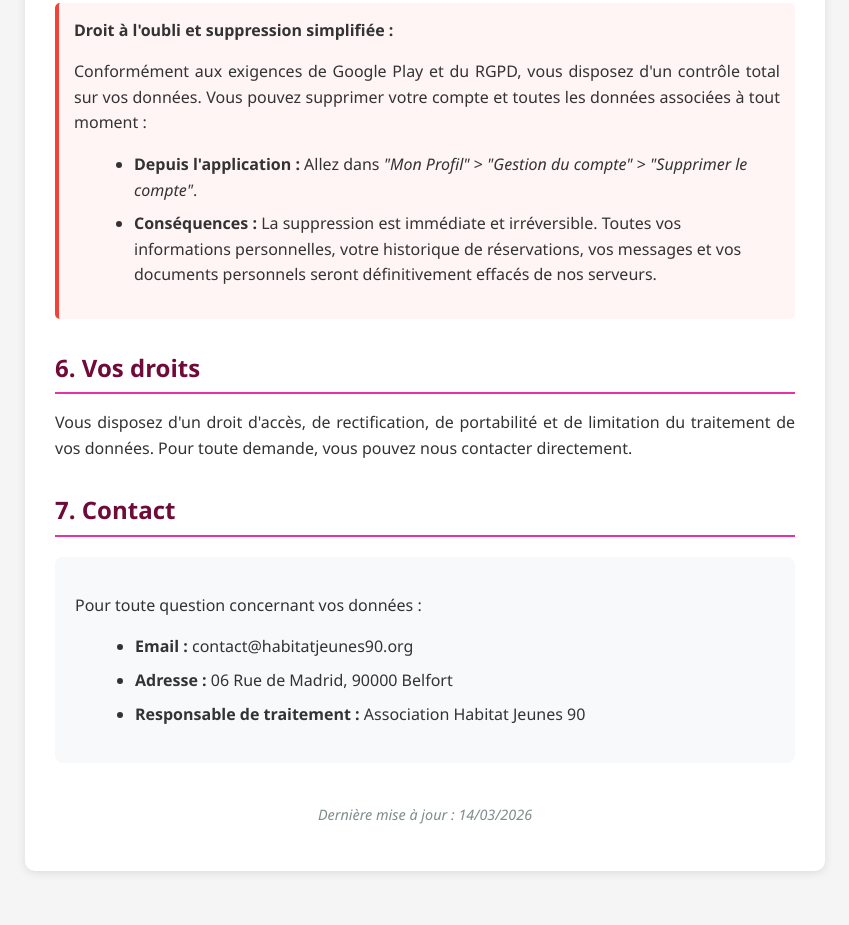
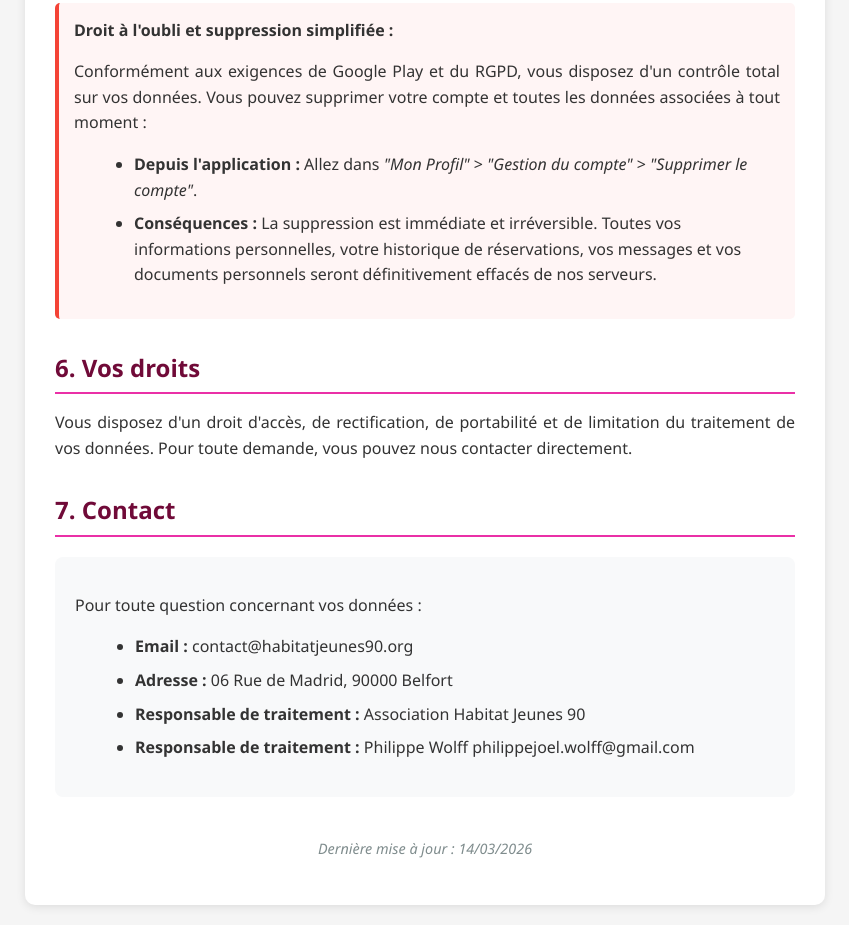
Before and after one commit to Joel-Philippe/habitat-jeunes-90-privacy-policy, a plain HTML site: page index.html in a window 1280 px wide. Shown: the part 1520-2445 px from the top of the page, without its empty margins (215-1064 px from the left). Before the commit the page ends 2411 px from the top, so only its background shows below. Drawn offline with Linux system fonts and the light colour scheme.

Commit message:
Update index.html
Mise à jour Responsable de traitement des données

```diff
--- a/index.html
+++ b/index.html
@@ -153,6 +153,7 @@
                 <li><strong>Email :</strong> contact@habitatjeunes90.org</li>
                 <li><strong>Adresse :</strong> 06 Rue de Madrid, 90000 Belfort</li>
                 <li><strong>Responsable de traitement :</strong> Association Habitat Jeunes 90</li>
+                <li><strong>Responsable de traitement :</strong> Philippe Wolff philippejoel.wolff@gmail.com</li>
             </ul>
         </div>
 
```
